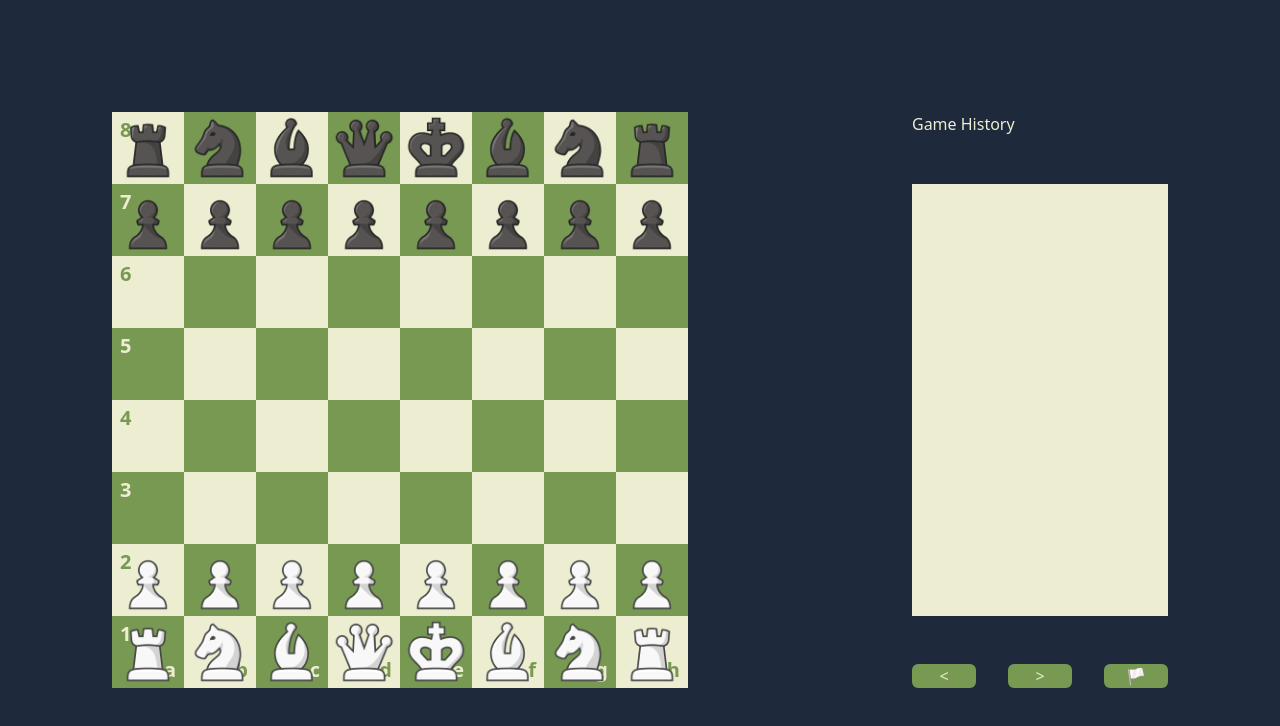
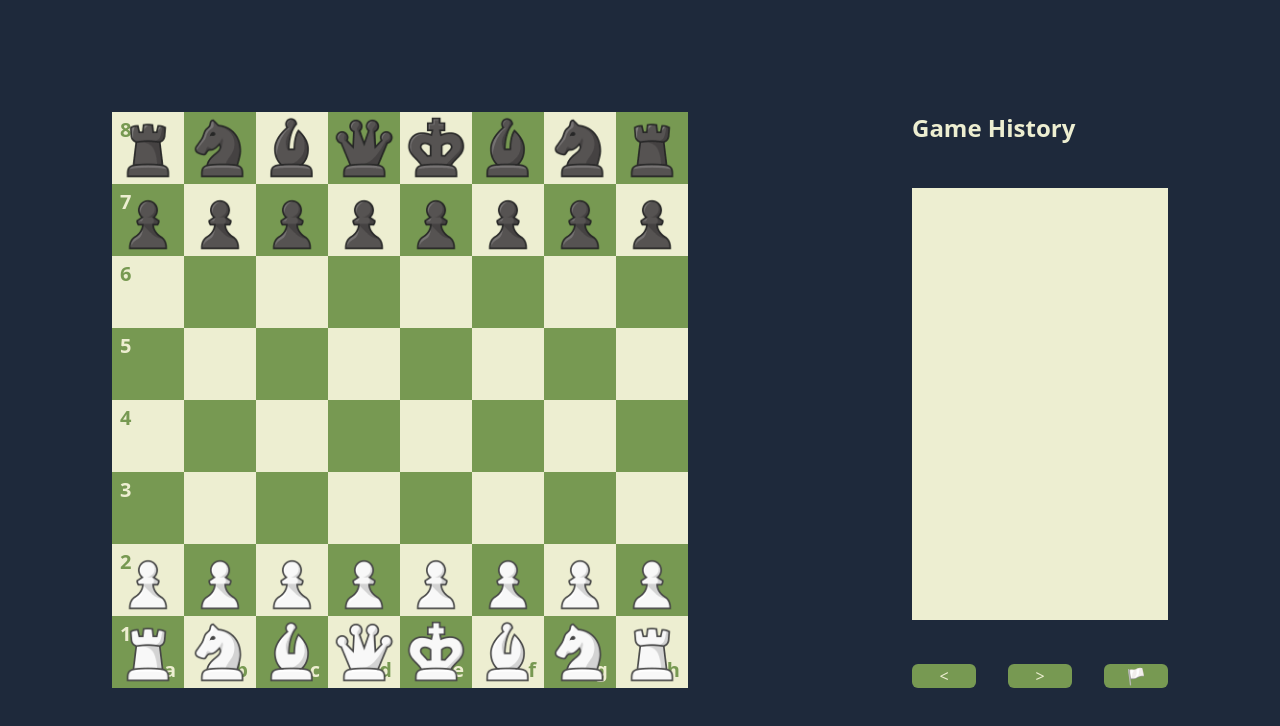
Before and after one commit to AitorMelero/chess-game, a React (Vite) app: page / in a window 1280 px wide. Shown: the top 726 px of the page. Built offline with nearby package versions, Linux system fonts and the light colour scheme.

Commit message:
Feat: Cambiar estilos del título del historial de la partida

```diff
--- a/src/components/GameHistory.tsx
+++ b/src/components/GameHistory.tsx
@@ -10,7 +10,7 @@
 export const GameHistory: React.FC<Props> = ({ goPreviousPlay, goNextPlay, restart }) => {
   return (
     <section className="game-history">
-      <h1 className='text-light-square'>Game History</h1>
+      <h1 className='text-light-square font-bold text-2xl'>Game History</h1>
 
       <PlaysHistory />
 
```
